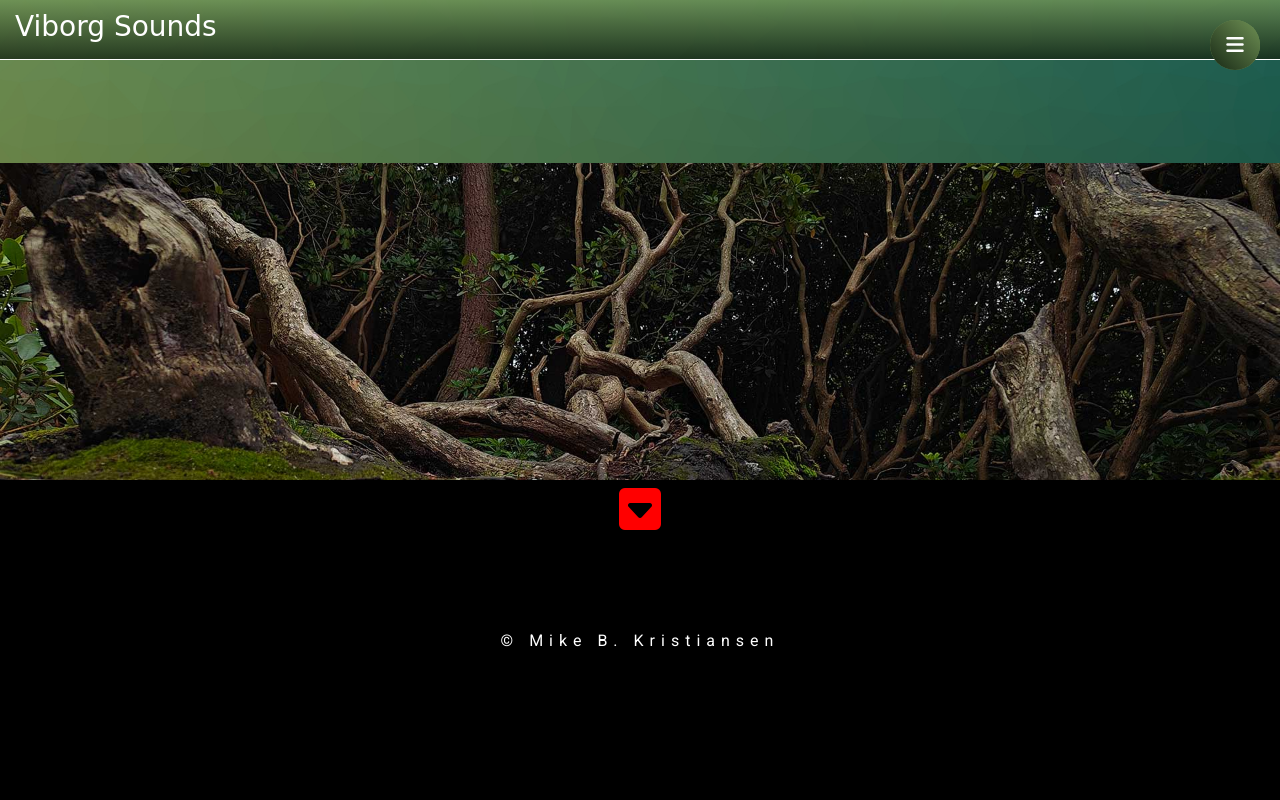
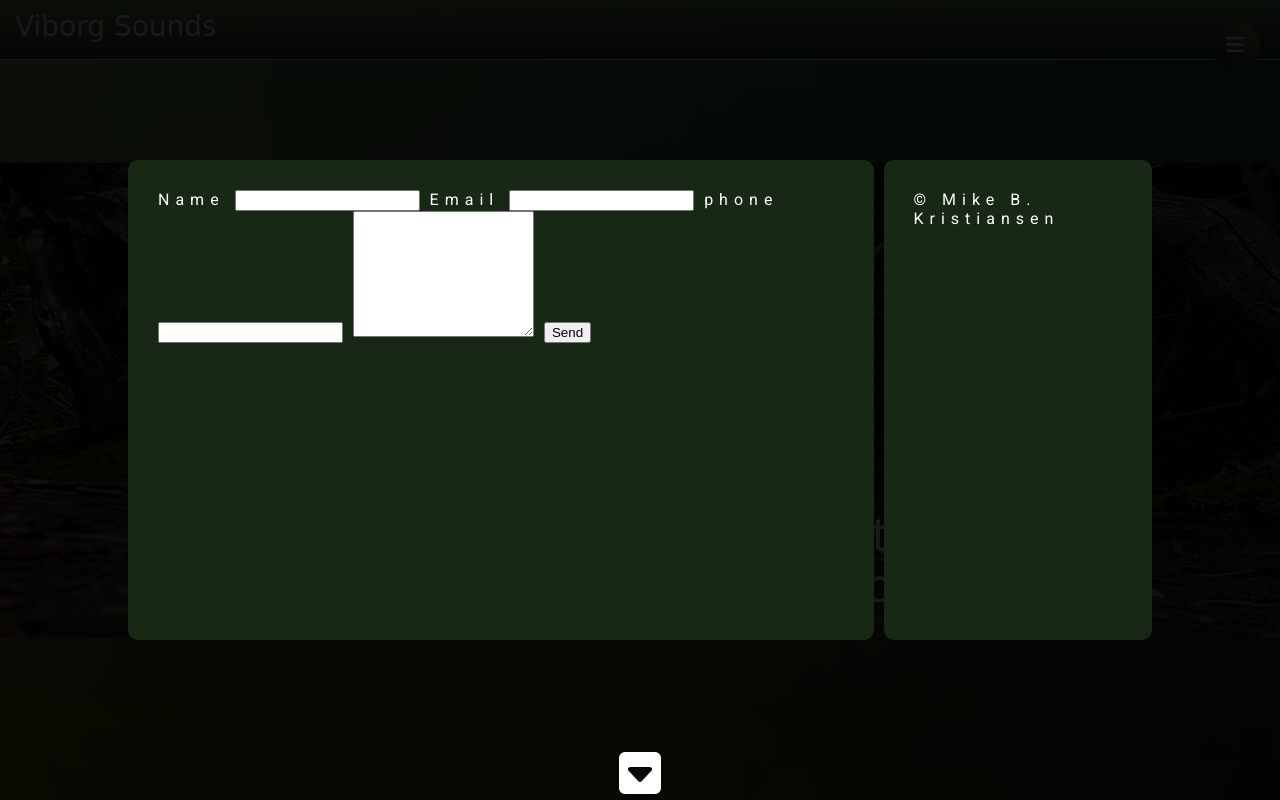
Before and after one commit to Grumling/viborg_sounds, a plain HTML site: page index.html in a window 1280 px wide. Both pictures are taken after a click on the button 640 px from the left and 771 px from the top of the page. Drawn offline with nearby package versions, Linux system fonts and the light colour scheme; some packages are replaced by stand-ins of ours; a script that the page names is missing; a web font is replaced by a local one.

Commit message:
dot link
testing dot links

```diff
--- a/index.html
+++ b/index.html
@@ -35,7 +35,7 @@
 
 
   <div class="scroll_control">
-    <span class="one"></span>
+    <a href="#about_anchor"><span class="one"></span></a>
     <span class="two"></span>
     <span class="three"></span>
     <span class="four"></span>
@@ -99,6 +99,20 @@
 
   <footer class="footer">
     <section class="footer_container">
+
+      <div class="contact_container">
+        <form action="">
+          <label for="name">Name</label>
+          <input type="text">
+          <label for="Email">Email</label>
+          <input type="email">
+          <label for="phone">phone</label>
+          <input type="tel">
+          <textarea name="message" id="" cols="20" rows="8"></textarea>
+          <button>Send</button>
+        </form>
+      </div>
+
       <p>© Mike B. Kristiansen</p>
     </section>
   </footer>
--- a/styles/index.css
+++ b/styles/index.css
@@ -284,7 +284,7 @@ header {
   left: 40%;
   transform: translate(-50%, -50%);
   text-align: left;
-  background: rgba(0, 0, 0, 0.8);
+  background: rgba(23, 40, 21, 0.8);
   min-width: 70%;
   padding: 20px 60px 40px 30px;
   border-radius: 10px;
@@ -382,7 +382,7 @@ header {
   font-size: clamp(1rem, 0.9423rem + 0.2564vw, 1.25rem);
 }
 
-/* ===== Gallery ===== */
+/** ===== Gallery ===== */
 
 .gallery_main {
   background-image: url('../img/section_bg.jpg');
@@ -458,45 +458,56 @@ header {
   text-align: center;
 }
 
+/** ===== Contact ===== */
+
+form {
+
+}
+
 /** ===== Footer ===== */
 
 .footer {
   width: 0;
   height: 0;
-  background-color: #000;
+  background-color: rgba(0, 0, 0, 0.9);
   position: absolute;
   overflow: hidden;
   bottom: 0;
-  transition: y 1s ease-in;
+  transition: y 3s ease-in;
   z-index: 998;
 }
 
 .footerOpen {
   width: 100vw;
-  height: 40vh;
+  height: 100vh;
+  transition: y 3s ease-in;
 }
 
 .btnFooter {
   cursor: pointer;
   border: none;
   background: none;
-  color: red;
+  color: var(--color-secondary);
   font-size: 3rem;
   position: absolute;
   bottom: 0;
   left: 0;
   right: 0;
   margin: auto;
-  transition: y 1s ease-in;
   z-index: 999;
+  transform: rotate(360deg);
+  transition: 0.25s ease-in;
 }
 
 .btnFooter_open {
-  bottom: 33%;
+  /* bottom: 90vh; */
   transform: rotate(180deg);
+  transition: 0.25s ease-in;
 }
 
 .footer_container {
+  display: flex;
+  justify-content: space-evenly;
   width: 80%;
   height: 60%;
   position: absolute;
@@ -505,9 +516,24 @@ header {
   left: 0;
   right: 0;
   margin: auto;
-  display: grid;
-  place-items: center;
   color: #fff;
   font-size: 1rem;
   letter-spacing: 6px;
 }
+
+footer p {
+  min-height: 100%;
+  flex: 1;
+  padding: 30px 0 0 30px;
+  margin-left: 10px;
+  border-radius: 10px;
+  background: var(--color-primary-dark);
+}
+
+.contact_container {
+  min-height: 100%;
+  flex: 3;
+  padding: 30px 0 0 30px;
+  border-radius: 10px;
+  background: var(--color-primary-dark);
+}
```
